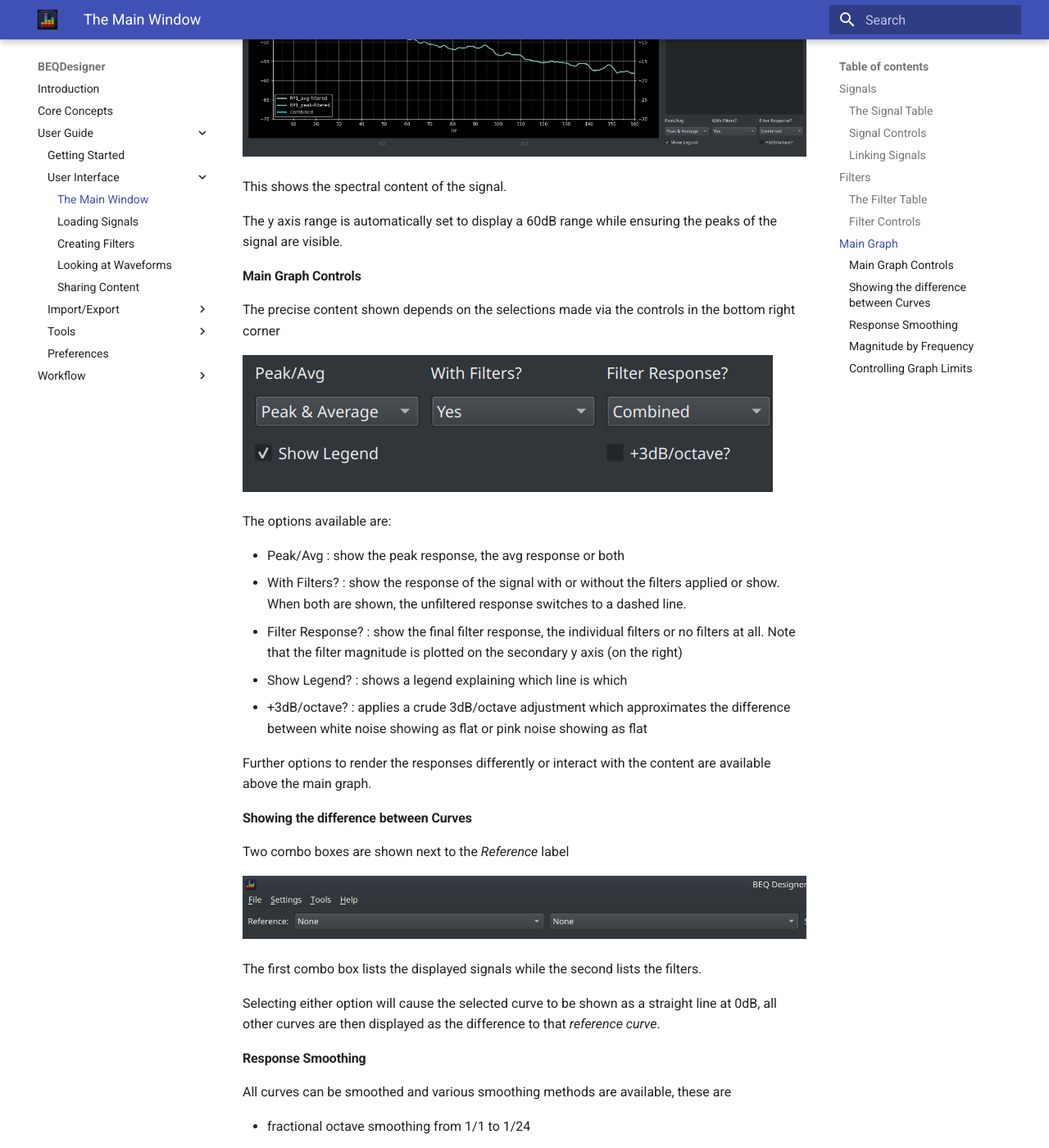
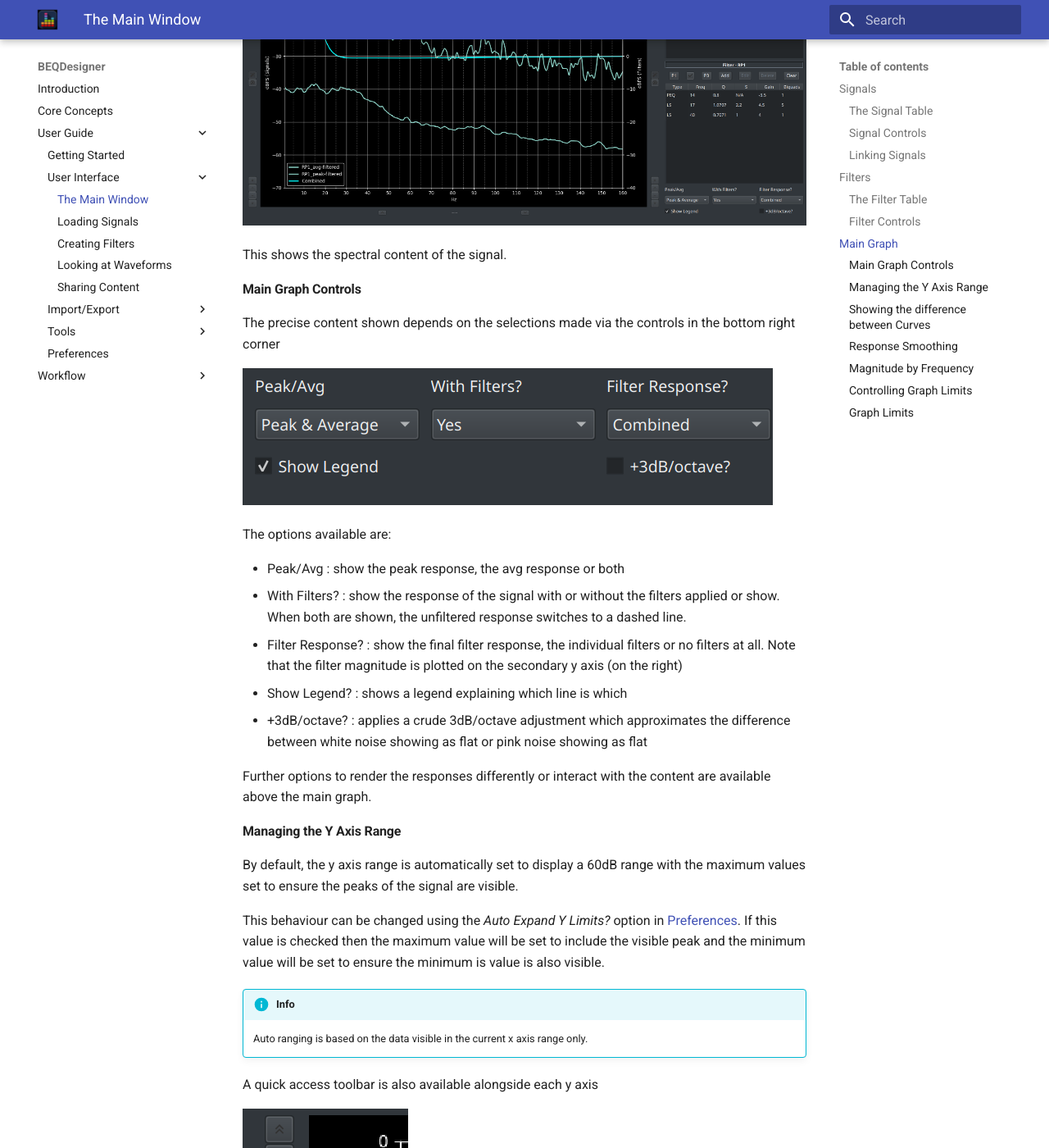
Before and after one commit to 3ll3d00d/beqdesigner, an MkDocs documentation site: the page built from docs/ui/main_window.md, in a window 1280 px wide and 1400 px high, scrolled down 7337 px. Shown: the whole window at 82% size. Built offline with MkDocs 1.6.1 and Material for MkDocs 9.7.7, drawn with Linux system fonts in a browser that asks for light colours; some of the changed text lies outside the part shown.

Commit message:
updated docs for 0.7.0

```diff
--- a/docs/ui/main_window.md
+++ b/docs/ui/main_window.md
@@ -87,6 +87,10 @@ The precise data shown will vary with the type of filter, for example:
 * S is only defined for a shelf filter
 * gain is not applicable to a low or high pass filter
 
+Filters are automatically sorted as they are added into ascending frequency order.
+
+Double clicking a row will open the [Edit Filter](./add_filter.md) dialog for that filter.
+
 #### Filter Controls
 
 When no filters have been added, there are 4 separate buttons enabled. These are:
@@ -111,8 +115,6 @@ Lets take a look at the main window when a filter is loaded
 
 This shows the spectral content of the signal.
 
-The y axis range is automatically set to display a 60dB range while ensuring the peaks of the signal are visible.
-
 #### Main Graph Controls
 
 The precise content shown depends on the selections made via the controls in the bottom right corner
@@ -128,6 +130,34 @@ The options available are:
 * +3dB/octave? : applies a crude 3dB/octave adjustment which approximates the difference between white noise showing as flat or pink noise showing as flat
 
 Further options to render the responses differently or interact with the content are available above the main graph.
+
+#### Managing the Y Axis Range
+
+By default, the y axis range is automatically set to display a 60dB range with the maximum values set to ensure the peaks of the signal are visible.
+
+This behaviour can be changed using the *Auto Expand Y Limits?* option in [Preferences](./preferences.md#graph). If this value is checked then the maximum value will be set to include the visible peak and the minimum value will be set to ensure the minimum is value is also visible.
+
+!!! info
+    Auto ranging is based on the data visible in the current x axis range only.
+
+A quick access toolbar is also available alongside each y axis
+
+![Graph Toolbar](../img/graph_toolbar.png)
+
+3 groups of controls are available
+
+1. Shift upper limit
+2. Auto ranging toggle
+3. Shift lower limit
+
+Each shift group has 4 buttons which perform the following shifts in dB
+
+* +10
+* +5
+* -5
+* -10
+
+The middle group acts as a toggle and either turns on or turns off the currently configured auto ranging.
 
 #### Showing the difference between Curves
 
@@ -168,7 +198,9 @@ This allows you to enter a frequency and see the magnitude at that frequency for
 
 ![Graph Options](../img/graph_options.png)
 
-Clicking the right hand button opens the Graph Limits dialog
+Clicking the right hand button opens the [Graph Limits](#graph-limits) dialog.
+
+#### Graph Limits
 
 ![Graph Limits](../img/graph_limits.png)
 
```
Also changed, not shown: docs/install.md (+16 -7 lines), docs/ui/add_filter.md (+2 -0 lines), docs/ui/export_biquads.md (+2 -1 lines), docs/ui/preferences.md (+9 -6 lines), docs/img/add_filter.png, docs/img/export_biquads.png, docs/img/graph_pane.png, docs/img/graph_toolbar.png (added), docs/img/main_window.png, docs/img/preferences.png, docs/img/waveform_view.png, 1 other file.
